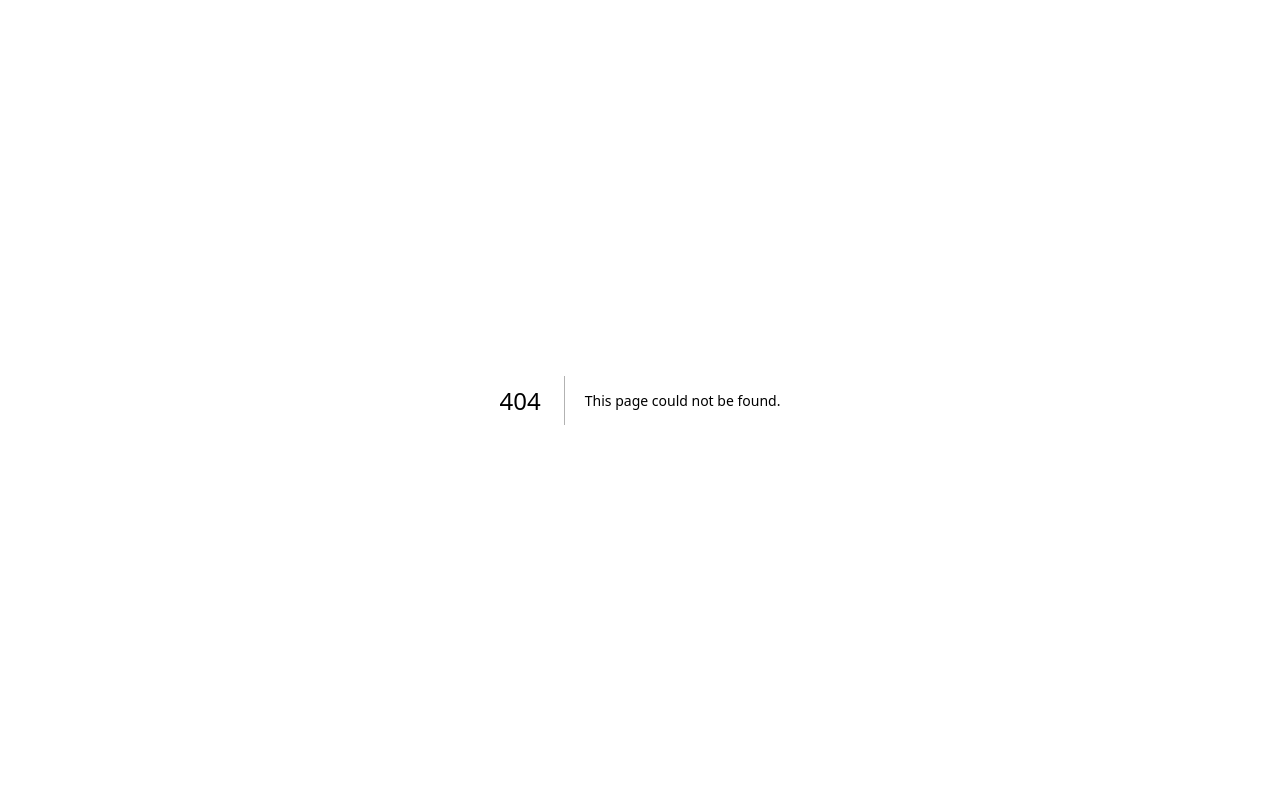
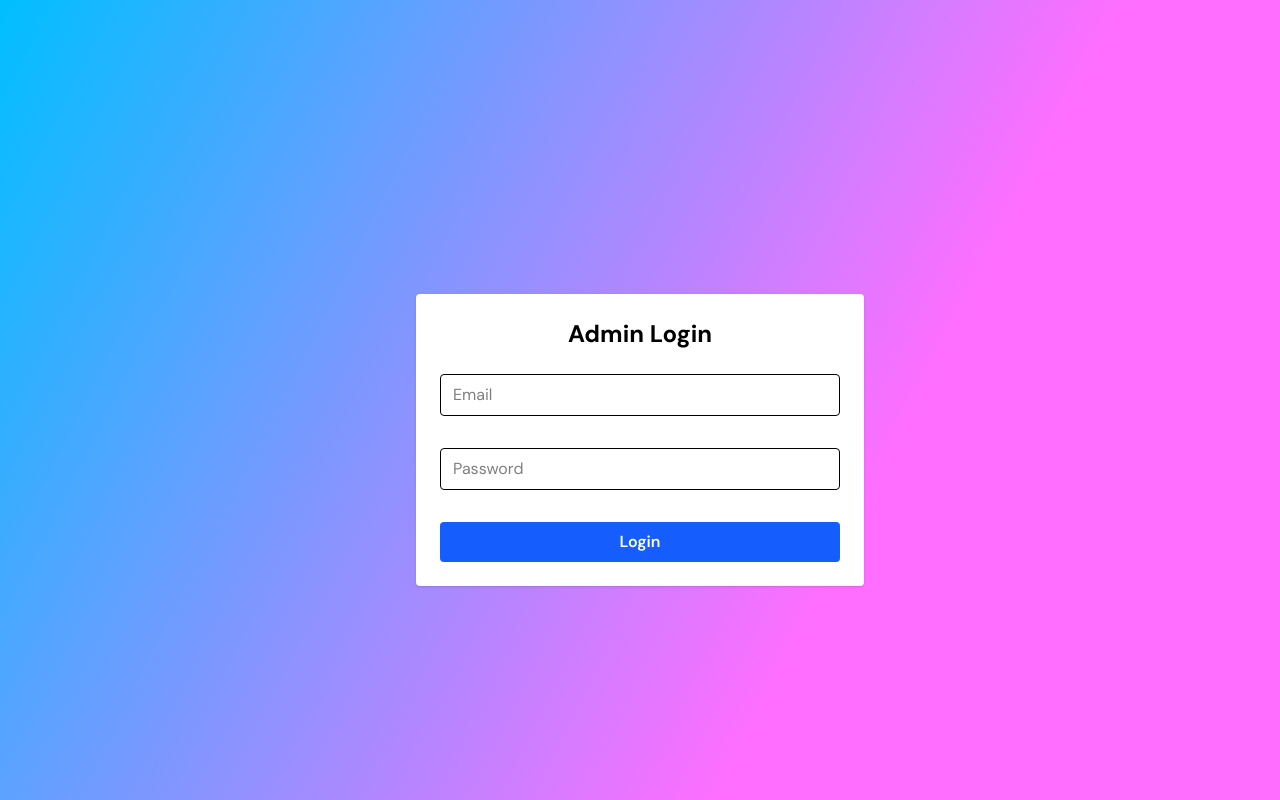
Before and after one commit to udira-re/genesys_admin_next, a Next.js app: page /login in a window 1280 px wide. Before the commit this address had no page. Built offline with nearby package versions, Linux system fonts and the light colour scheme; a web font is replaced by a local one.

Commit message:
fix: small fixes

```diff
--- a/app/(main)/dashboard/layout.tsx
+++ b/app/(main)/dashboard/layout.tsx
@@ -16,7 +16,7 @@ export default function DashboardLayout({
 
   useEffect(() => {
     if (hydrated && !token) {
-      router.push("/auth/login");
+      router.push("/login");
     }
   }, [hydrated, token, router]);
 
--- a/app/(main)/dashboard/page.tsx
+++ b/app/(main)/dashboard/page.tsx
@@ -1,12 +1,24 @@
 "use client";
 
+import { useEffect } from "react";
 import { useRouter } from "next/navigation";
 import { useTranslations } from "next-intl";
-import React from "react";
+import { useAuthStore } from "@/store/authStore";
 
 export default function DashboardHome() {
   const router = useRouter();
   const t = useTranslations();
+  const token = useAuthStore((state) => state.token);
+
+  useEffect(() => {
+    if (!token) {
+      router.replace("/login"); // No token → redirect to login
+    }
+  }, [token, router]);
+
+  if (!token) {
+    return null; // Prevent showing dashboard content before redirect
+  }
 
   return (
     <div className="max-w-6xl mx-auto p-6">
--- a/app/(main)/users/page.tsx
+++ b/app/(main)/users/page.tsx
@@ -24,7 +24,7 @@ export default function UsersListPage() {
     onError: (err) => {
       if (err.message === "Session expired") {
         logout();
-        router.replace("/auth/login");
+        router.replace("/login");
       }
     },
   };
--- a/app/auth/login/page.tsx
+++ b/app/login/page.tsx
@@ -1,6 +1,6 @@
 "use client";
 
-import React from "react";
+import React, { useEffect } from "react";
 import { useForm } from "react-hook-form";
 import { useRouter } from "next/navigation";
 import { useMutation } from "@tanstack/react-query";
@@ -10,7 +10,15 @@ import { TLoginSchema } from "@/types/authTypes";
 
 export default function LoginPage() {
   const router = useRouter();
+  const token = useAuthStore((state) => state.token);
   const setAuth = useAuthStore((state) => state.setAuth);
+
+  // Redirect if already logged in
+  useEffect(() => {
+    if (token) {
+      router.replace("/dashboard");
+    }
+  }, [token, router]);
 
   const {
     register,
@@ -20,7 +28,6 @@ export default function LoginPage() {
 
   const mutation = useMutation({
     mutationFn: login,
-
     onSuccess: (data) => {
       console.log("Login response:", data);
       const accessToken = data?.accessToken;
@@ -30,19 +37,22 @@ export default function LoginPage() {
         return;
       }
 
-      // Assuming your setAuth can store both tokens (adjust if needed)
       setAuth(accessToken);
-
       router.push("/dashboard");
     },
     onError: (error) => {
-      // Handle error if needed
+      console.error("Login failed:", error);
     },
   });
 
   const onSubmit = (data: TLoginSchema) => {
     mutation.mutate(data);
   };
+
+  if (token) {
+    // Prevent flicker of login form while redirecting
+    return null;
+  }
 
   return (
     <div className="max-w-md mx-auto w-full mt-20 p-6 bg-white rounded shadow">
@@ -66,10 +76,9 @@ export default function LoginPage() {
 
         <button
           type="submit"
-          className={`w-full bg-blue-600 text-white py-2 rounded font-semibold
-          }`}
+          className="w-full bg-blue-600 text-white py-2 rounded font-semibold"
         >
-          Login{" "}
+          {mutation.isPending ? "Logging in..." : "Login"}
         </button>
       </form>
     </div>
--- a/src/components/navbar.tsx
+++ b/src/components/navbar.tsx
@@ -23,7 +23,7 @@ export default function Navbar() {
 
   const handleLogout = () => {
     useAuthStore.getState().logout();
-    router.push(`/auth/login`);
+    router.push(`/login`);
   };
 
   return (
```
Also changed, not shown: app/login/layout.tsx (renamed from app/auth/login/layout.tsx).
